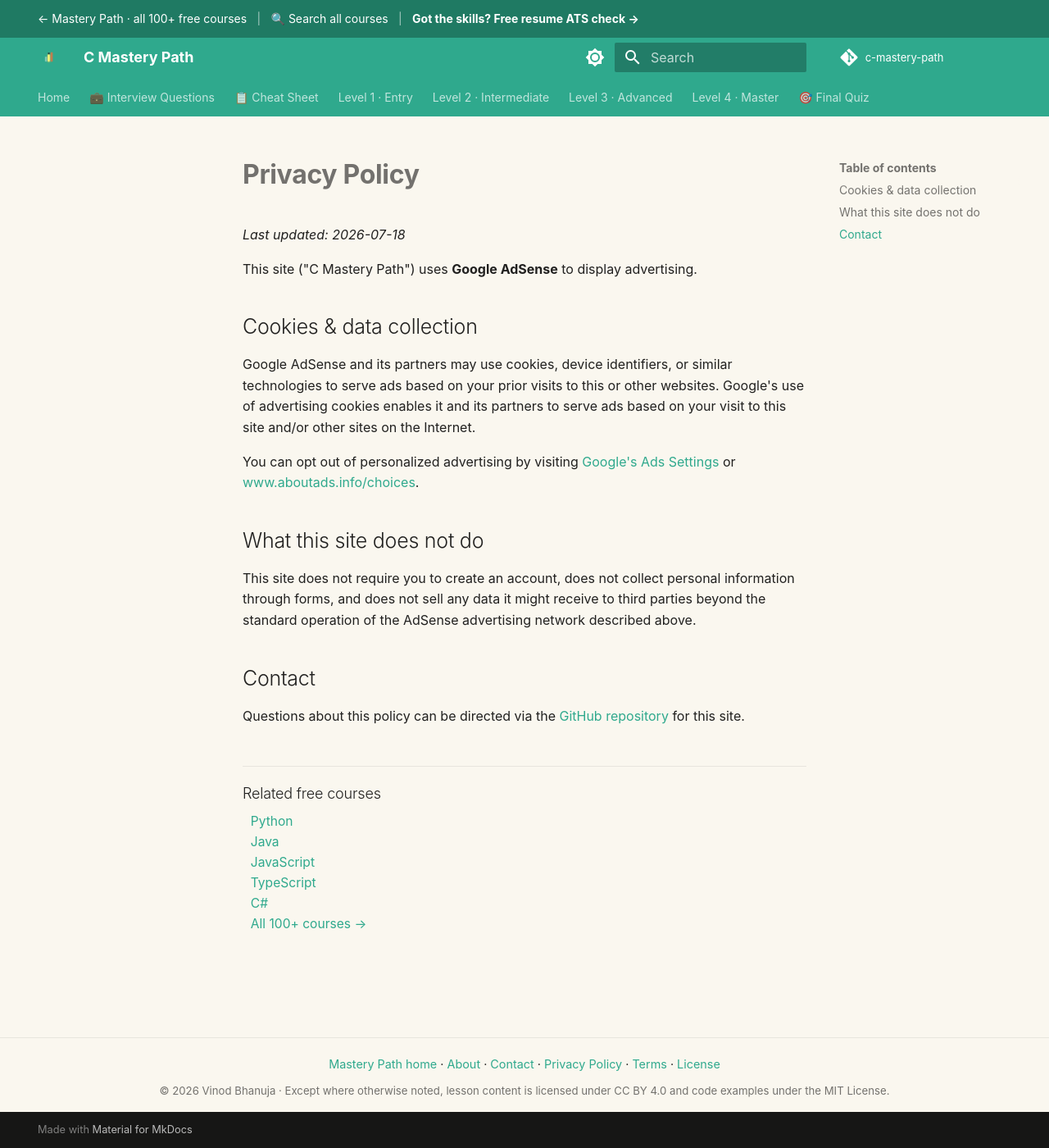
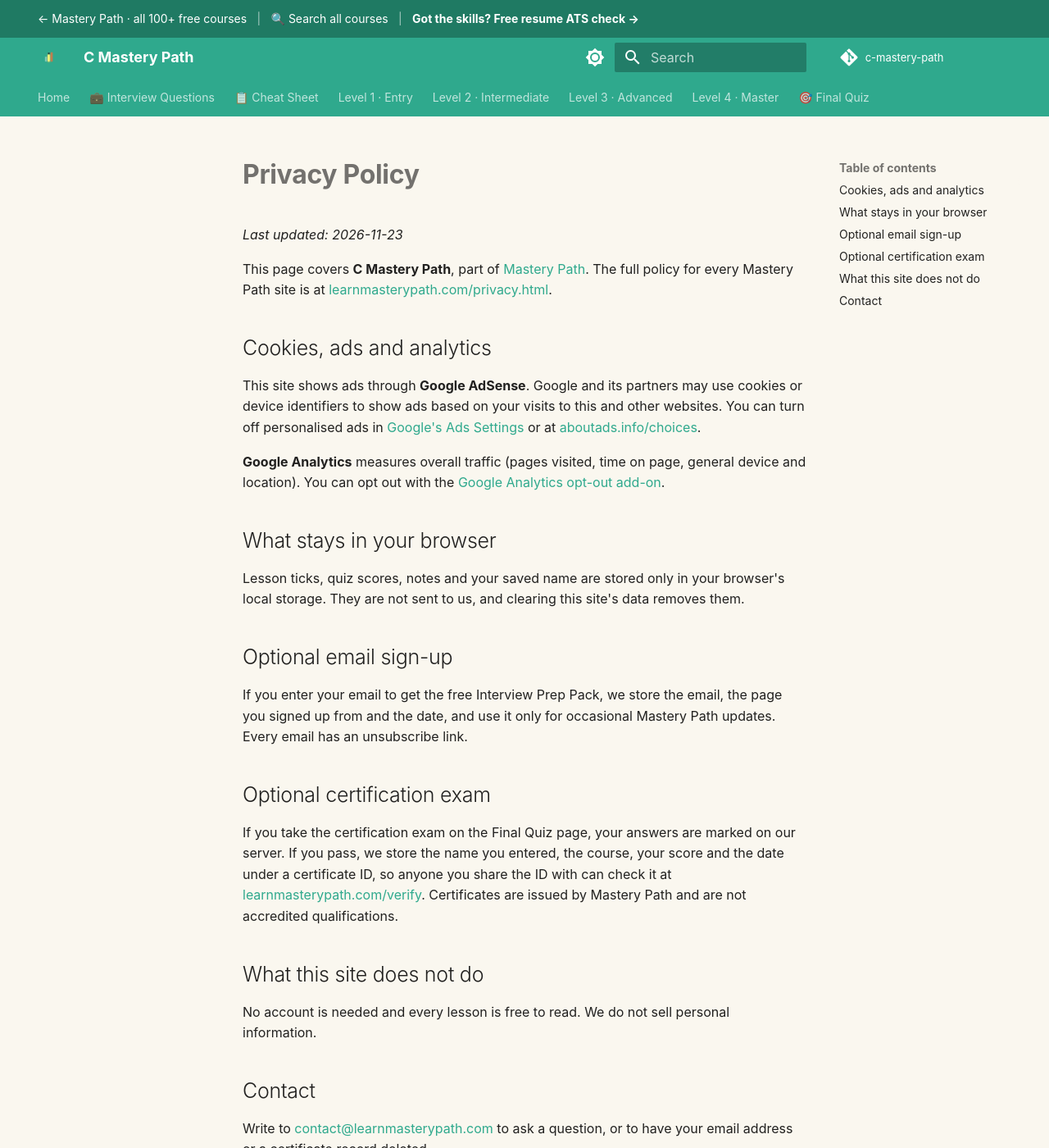
Before and after one commit to SIGILIPELLI/c-mastery-path, an MkDocs documentation site: the page built from docs/privacy.md, in a window 1280 px wide and 1400 px high. Shown: the whole window at 82% size. Built offline with MkDocs 1.6.1 and Material for MkDocs 9.7.7, drawn with Linux system fonts in a browser that asks for light colours; comment, search, counter and statistics services are not loaded.

Commit message:
Update privacy page: progress stays in the browser, optional email sign-up and certification exam, link to the full policy
Co-Authored-By: Claude Opus 5.5 <noreply@anthropic.com>

```diff
--- a/docs/privacy.md
+++ b/docs/privacy.md
@@ -1,33 +1,35 @@
 ---
-description: "Privacy policy for the free C Mastery Path: how Google Analytics and AdSense cookies are used, what is not collected, and how to opt out."
+description: "Privacy policy for the free C Mastery Path: cookies for ads and analytics, what stays in your browser, and the optional email sign-up and certification exam."
 ---
 
 # Privacy Policy
 
-_Last updated: 2026-07-18_
+_Last updated: 2026-11-23_
 
-This site ("C Mastery Path") uses **Google AdSense** to display advertising.
+This page covers **C Mastery Path**, part of [Mastery Path](https://learnmasterypath.com/). The full policy for every Mastery Path site is at [learnmasterypath.com/privacy.html](https://learnmasterypath.com/privacy.html).
 
-## Cookies & data collection
+## Cookies, ads and analytics
 
-Google AdSense and its partners may use cookies, device identifiers, or similar
-technologies to serve ads based on your prior visits to this or other websites.
-Google's use of advertising cookies enables it and its partners to serve ads
-based on your visit to this site and/or other sites on the Internet.
+This site shows ads through **Google AdSense**. Google and its partners may use cookies or device identifiers to show ads based on your visits to this and other websites. You can turn off personalised ads in [Google's Ads Settings](https://adssettings.google.com/) or at [aboutads.info/choices](https://www.aboutads.info/choices/).
 
-You can opt out of personalized advertising by visiting
-[Google's Ads Settings](https://adssettings.google.com/) or
-[www.aboutads.info/choices](https://www.aboutads.info/choices/).
+**Google Analytics** measures overall traffic (pages visited, time on page, general device and location). You can opt out with the [Google Analytics opt-out add-on](https://tools.google.com/dlpage/gaoptout).
+
+## What stays in your browser
+
+Lesson ticks, quiz scores, notes and your saved name are stored only in your browser's local storage. They are not sent to us, and clearing this site's data removes them.
+
+## Optional email sign-up
+
+If you enter your email to get the free Interview Prep Pack, we store the email, the page you signed up from and the date, and use it only for occasional Mastery Path updates. Every email has an unsubscribe link.
+
+## Optional certification exam
+
+If you take the certification exam on the Final Quiz page, your answers are marked on our server. If you pass, we store the name you entered, the course, your score and the date under a certificate ID, so anyone you share the ID with can check it at [learnmasterypath.com/verify](https://learnmasterypath.com/verify/). Certificates are issued by Mastery Path and are not accredited qualifications.
 
 ## What this site does not do
 
-This site does not require you to create an account, does not collect personal
-information through forms, and does not sell any data it might receive to third
-parties beyond the standard operation of the AdSense advertising network
-described above.
+No account is needed and every lesson is free to read. We do not sell personal information.
 
 ## Contact
 
-Questions about this policy can be directed via the
-[GitHub repository](https://github.com/SIGILIPELLI/c-mastery-path) for this
-site.
+Write to [contact@learnmasterypath.com](mailto:contact@learnmasterypath.com) to ask a question, or to have your email address or a certificate record deleted.
```
